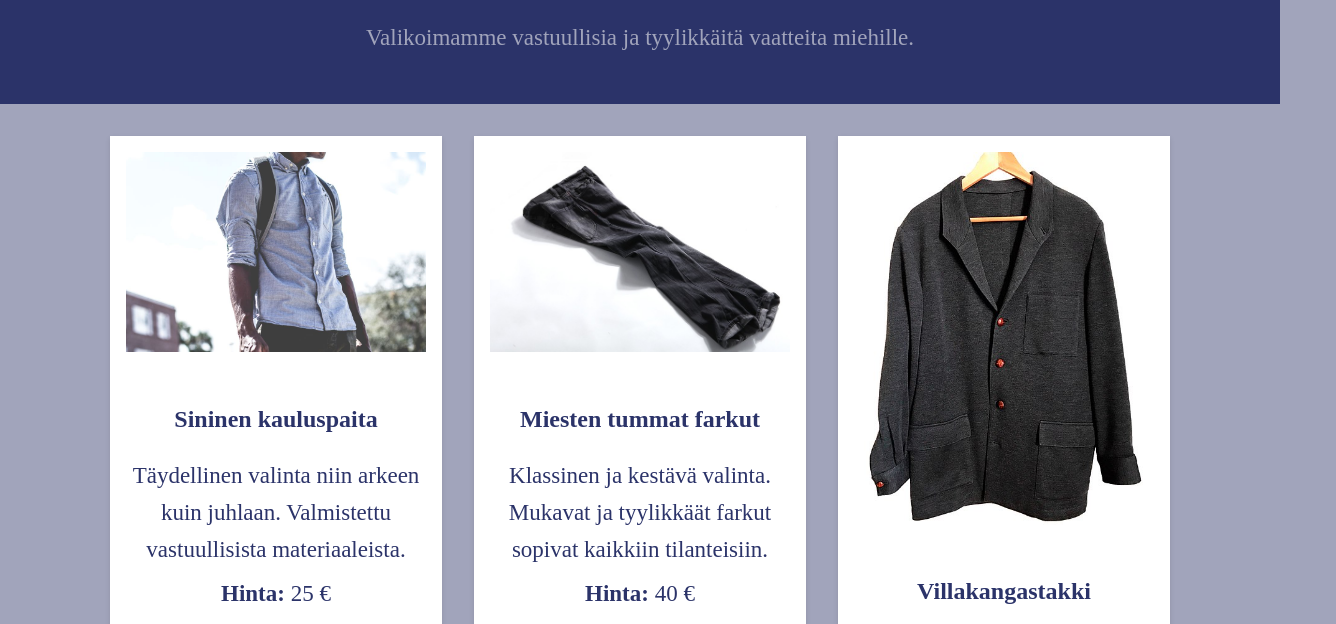
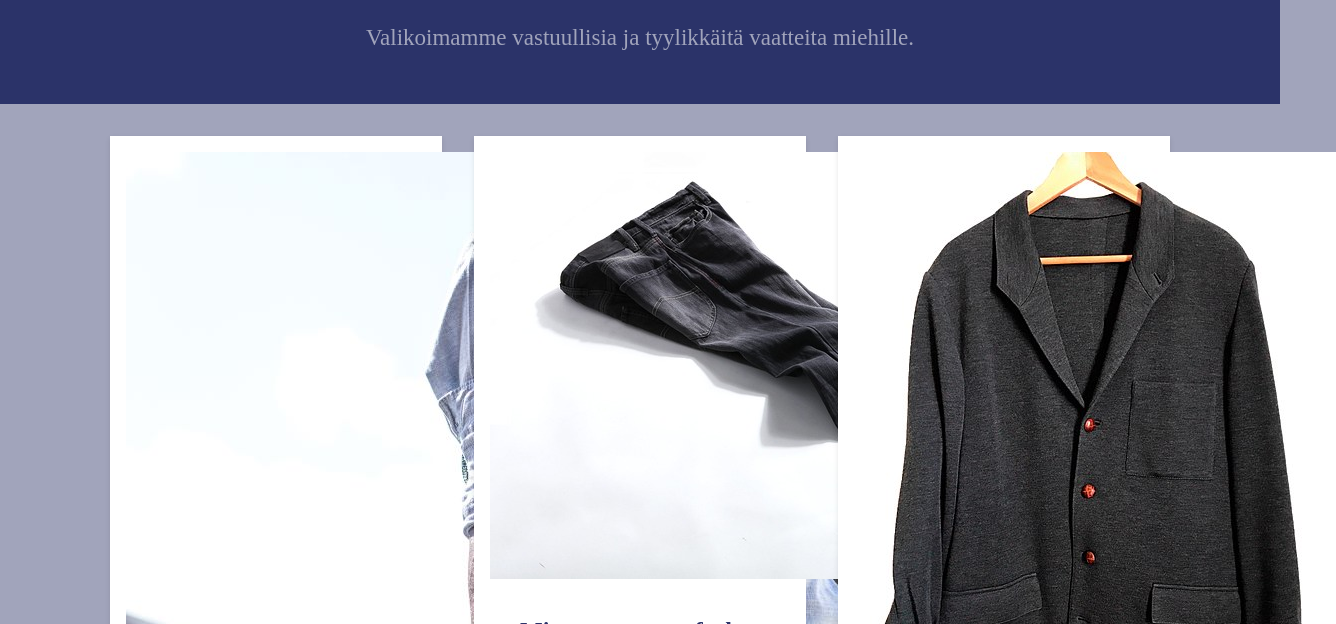
Before and after one commit to Vaittinen/Vaittinen.github.io, a plain HTML site: page product.html in a window 1280 px wide. Shown: the part 176-800 px from the top of the page, 1336 px wide, since content can reach past the window. Drawn offline with Linux system fonts and the light colour scheme.

Commit message:
uusi päivitys

```diff
--- a/styles.css
+++ b/styles.css
@@ -115,13 +115,6 @@ footer {
     transition: transform 0.3s ease, box-shadow 0.3s ease;
 }
 
-.product img {
-    max-width: 100%;   /* Kuvan leveys täyttää laatikon */
-    height: auto;      /* Säilyttää mittasuhteet */
-    margin-bottom: 1rem;
-    border: none;      /* Poistaa kehyksen */
-}
-
 .product h2 {
     font-size: 1.5rem;
     color: #2B3369; /* Tumma teksti */
```
Also changed, not shown: index.html (+1 -1 lines).
